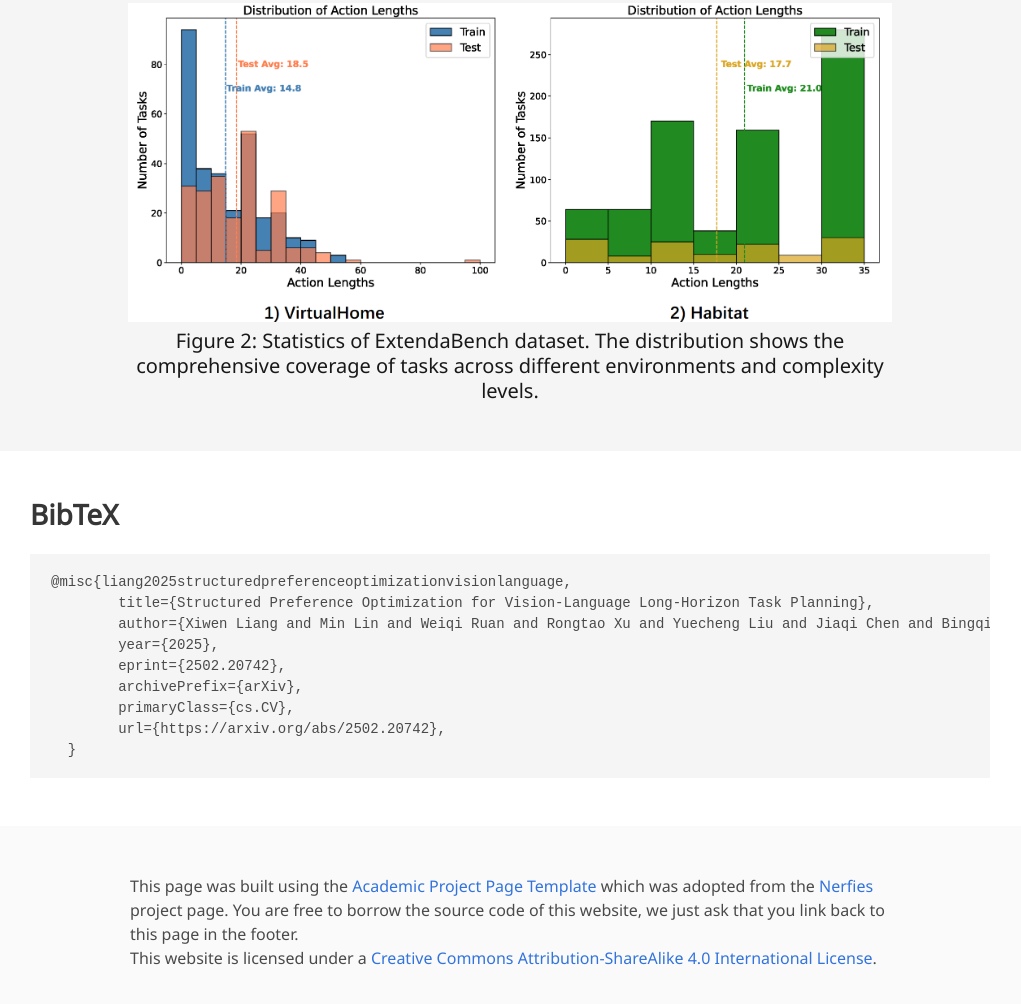
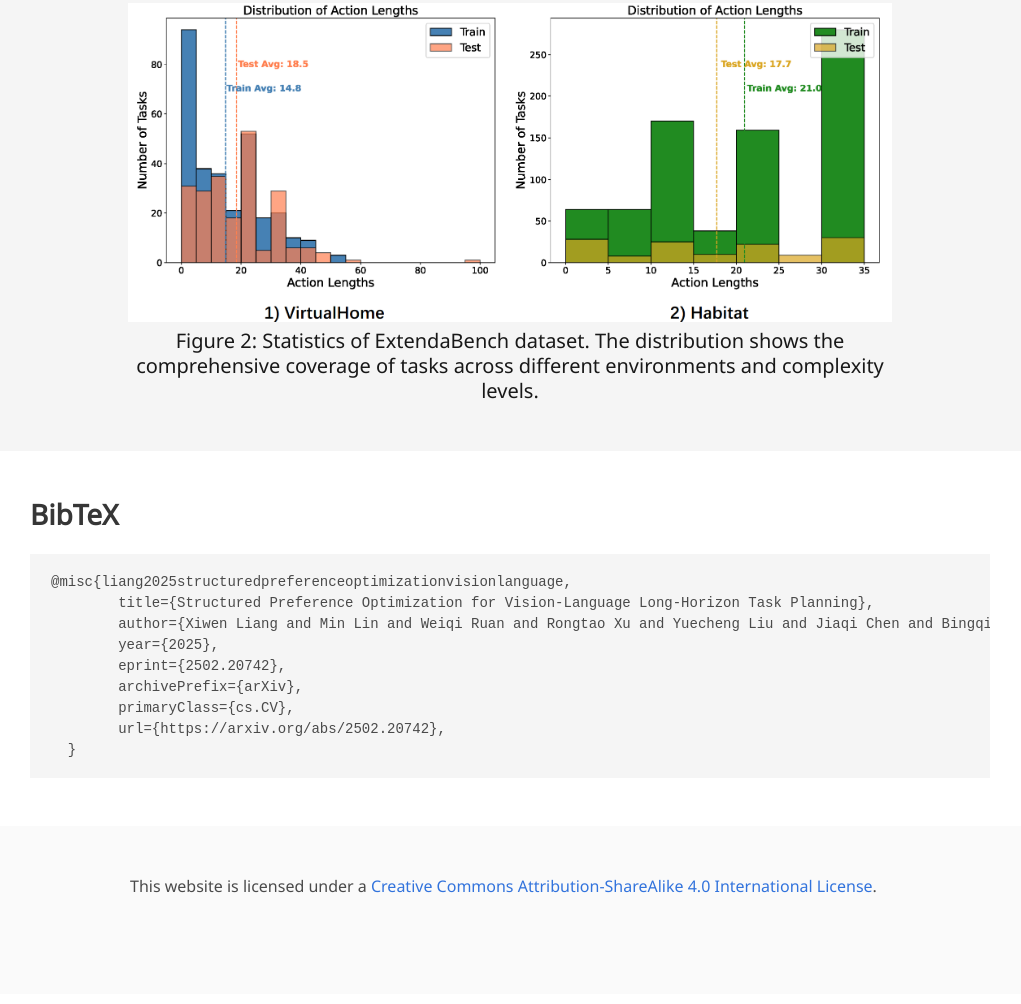
Before and after one commit to structured-preference-optimization/structured-preference-optimization.github.io, a plain HTML site: page index.html in a window 1280 px wide. Shown: the part 2261-3265 px from the top of the page, without its empty margins (130-1151 px from the left). Drawn offline with nearby package versions, Linux system fonts and the light colour scheme; some icons are missing; a web font is replaced by a local one.

Commit message:
update license

```diff
--- a/index.html
+++ b/index.html
@@ -346,8 +346,7 @@
         <div class="content">
 
           <p>
-            This page was built using the <a href="https://github.com/eliahuhorwitz/Academic-project-page-template" target="_blank">Academic Project Page Template</a> which was adopted from the <a href="https://nerfies.github.io" target="_blank">Nerfies</a> project page.
-            You are free to borrow the source code of this website, we just ask that you link back to this page in the footer. <br> This website is licensed under a <a rel="license"  href="http://creativecommons.org/licenses/by-sa/4.0/" target="_blank">Creative
+            This website is licensed under a <a rel="license"  href="http://creativecommons.org/licenses/by-sa/4.0/" target="_blank">Creative
             Commons Attribution-ShareAlike 4.0 International License</a>.
           </p>
 
```
